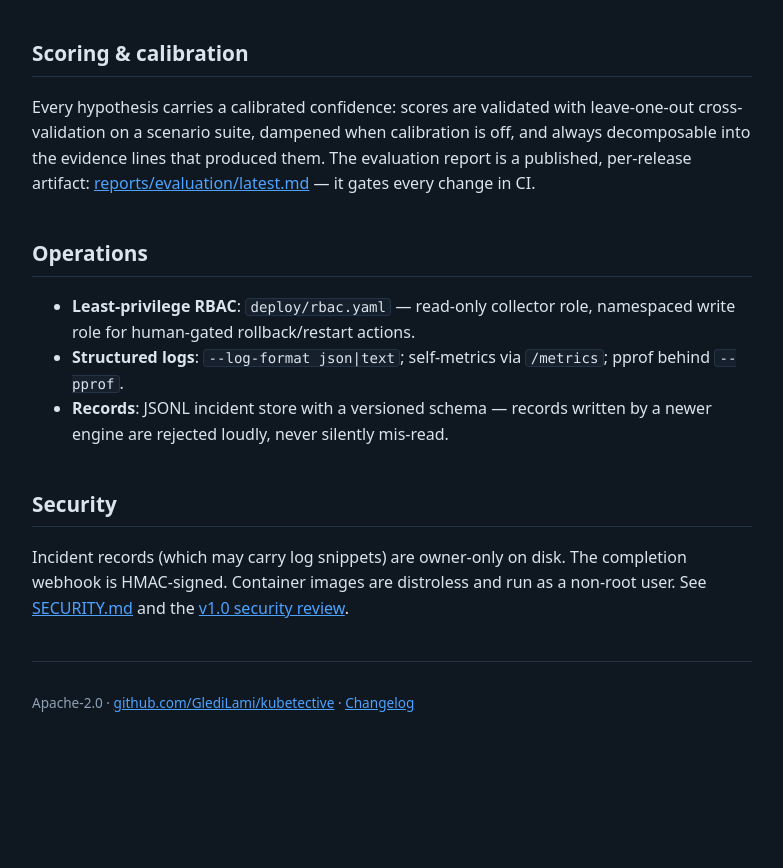
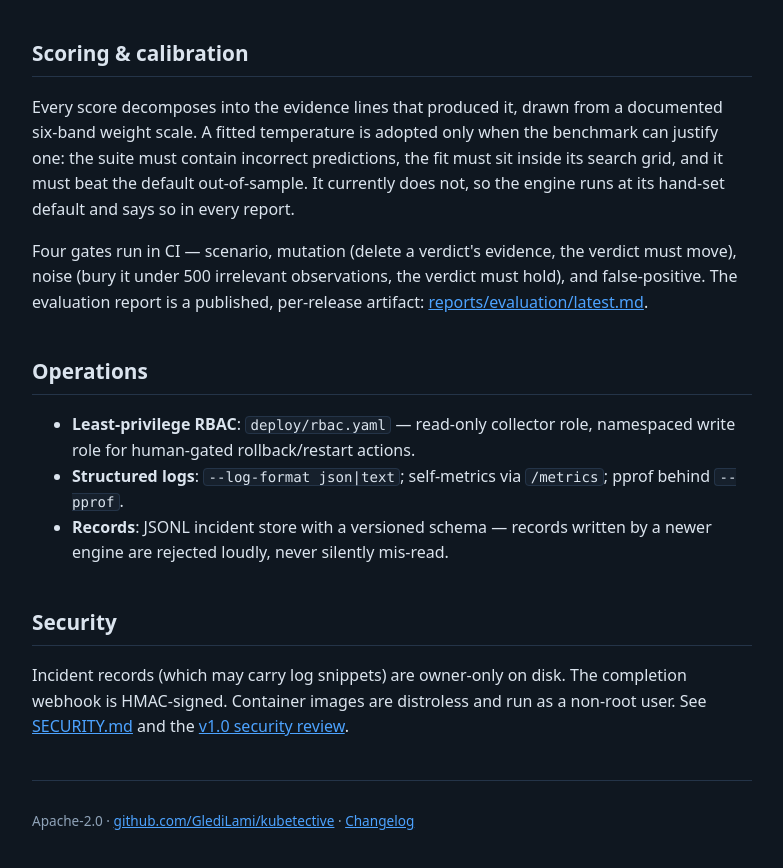
Before and after one commit to GlediLami/kubetective, a plain HTML site: page site/index.html in a window 1280 px wide. Shown: the part 2218-3086 px from the top of the page, without its empty margins (248-1031 px from the left). Before the commit the page ends 2993 px from the top, so only its background shows below. Drawn offline with Linux system fonts and the light colour scheme.

Commit message:
docs: cut the README to an introduction, give the API its own spec
The README was 530 lines and read as a manual. Above the fold sat the full
command table, the config-file reference, a fourteen-row environment-variable
table, alert-payload parsing rules, the REST endpoint table, the MCP tool list,
and the pipeline walkthrough - none of which answers the question a visitor
actually arrives with.

It is now 186 lines and leads with what the tool tells you that kubectl does
not: which commit caused the OOMKill. The reference material moved to docs/,
which the README links into rather than inlining.

The REST API gets a real OpenAPI 3.1 spec - 7 paths, 24 schemas, every response
type described - instead of a seven-row markdown table. It renders in Swagger UI
or Redoc, and machine-generates clients.

docs/ was previously ignored wholesale as "private design docs". Since the
README now links into it, the three private working documents are named
individually and the rest is published.

Also corrects the docs site, which still claimed every hypothesis carries a
calibrated confidence. It does not, and the engine has said so since 9551508.

```diff
--- a/site/index.html
+++ b/site/index.html
@@ -94,12 +94,16 @@ webhook_secret: &lt;shared-secret&gt;</code></pre>
 
     <section id="scoring">
       <h2>Scoring &amp; calibration</h2>
-      <p>Every hypothesis carries a calibrated confidence: scores are validated with
-      leave-one-out cross-validation on a scenario suite, dampened when calibration is off,
-      and always decomposable into the evidence lines that produced them. The evaluation
-      report is a published, per-release artifact:
+      <p>Every score decomposes into the evidence lines that produced it, drawn from a
+      documented six-band weight scale. A fitted temperature is adopted only when the
+      benchmark can justify one: the suite must contain incorrect predictions, the fit must
+      sit inside its search grid, and it must beat the default out-of-sample. It currently
+      does not, so the engine runs at its hand-set default and says so in every report.</p>
+      <p>Four gates run in CI — scenario, mutation (delete a verdict's evidence, the verdict
+      must move), noise (bury it under 500 irrelevant observations, the verdict must hold),
+      and false-positive. The evaluation report is a published, per-release artifact:
       <a href="https://github.com/GlediLami/kubetective/blob/main/reports/evaluation/latest.md">
-      reports/evaluation/latest.md</a> — it gates every change in CI.</p>
+      reports/evaluation/latest.md</a>.</p>
     </section>
 
     <section id="ops">
```
Also changed, not shown: 10 other files.
